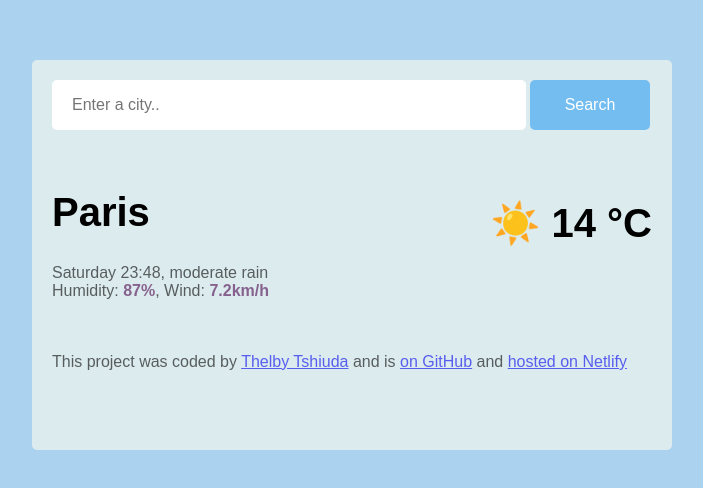
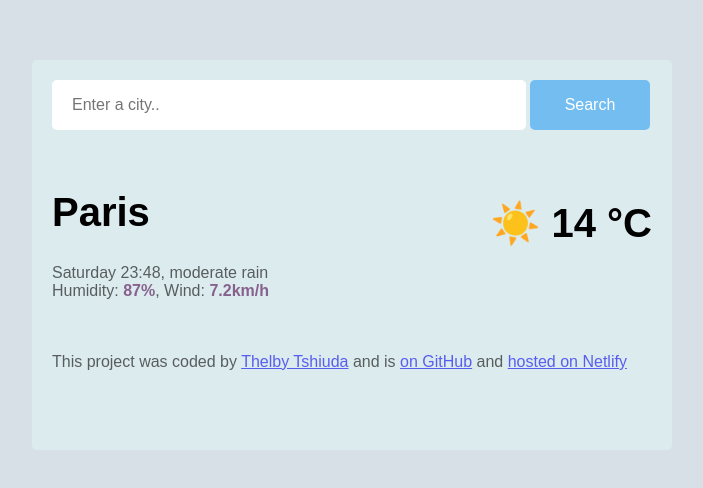
Before and after one commit to Thelby/My-awesome-project, a plain HTML site: page index.html in a window 1280 px wide. Shown: the whole page, without its empty margins (288-991 px from the left). Drawn offline with nearby package versions, Linux system fonts and the light colour scheme.

Commit message:
Changed the background-color of the body

```diff
--- a/index.html
+++ b/index.html
@@ -8,7 +8,7 @@
   </head>
   <style>
     body {
-      background-color: rgb(171, 210, 238);
+      background-color:  rgba(171, 191, 205, 0.475);
     }
     .container {
       max-width: 600px;
```
